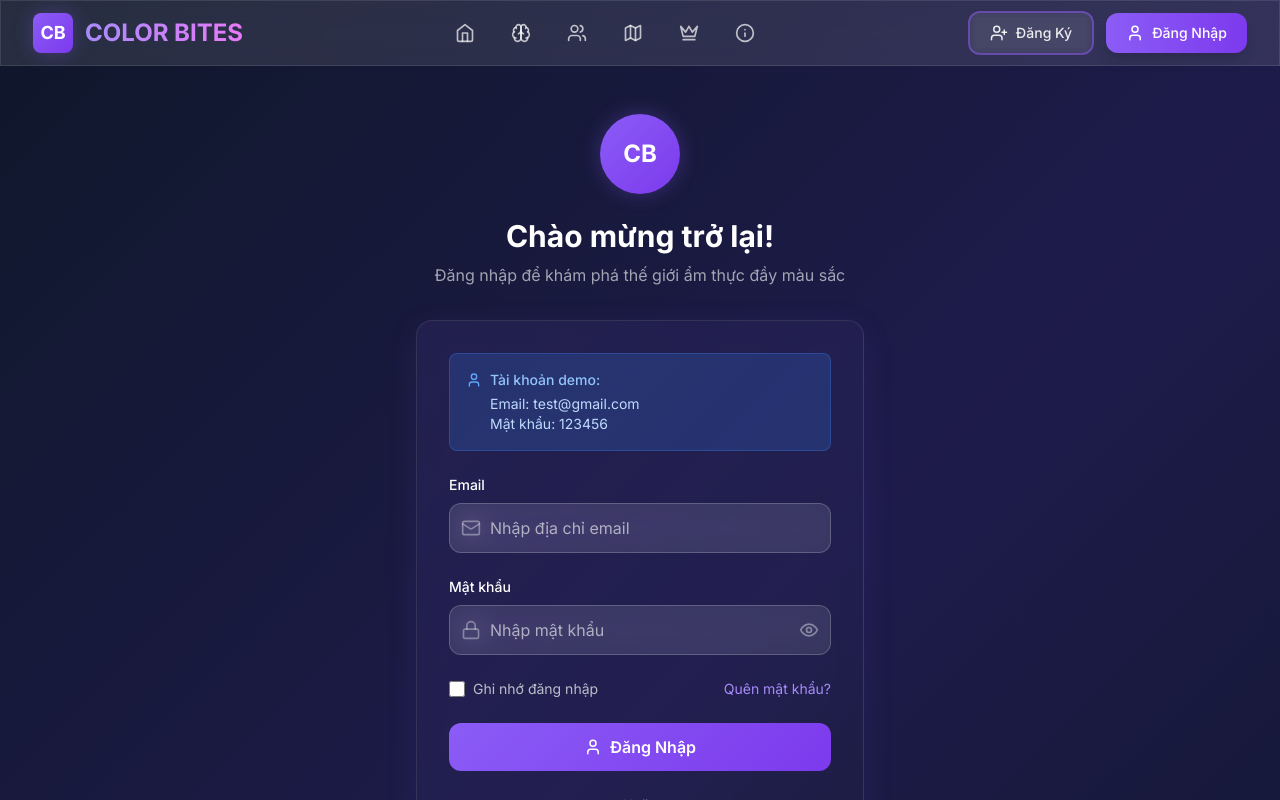
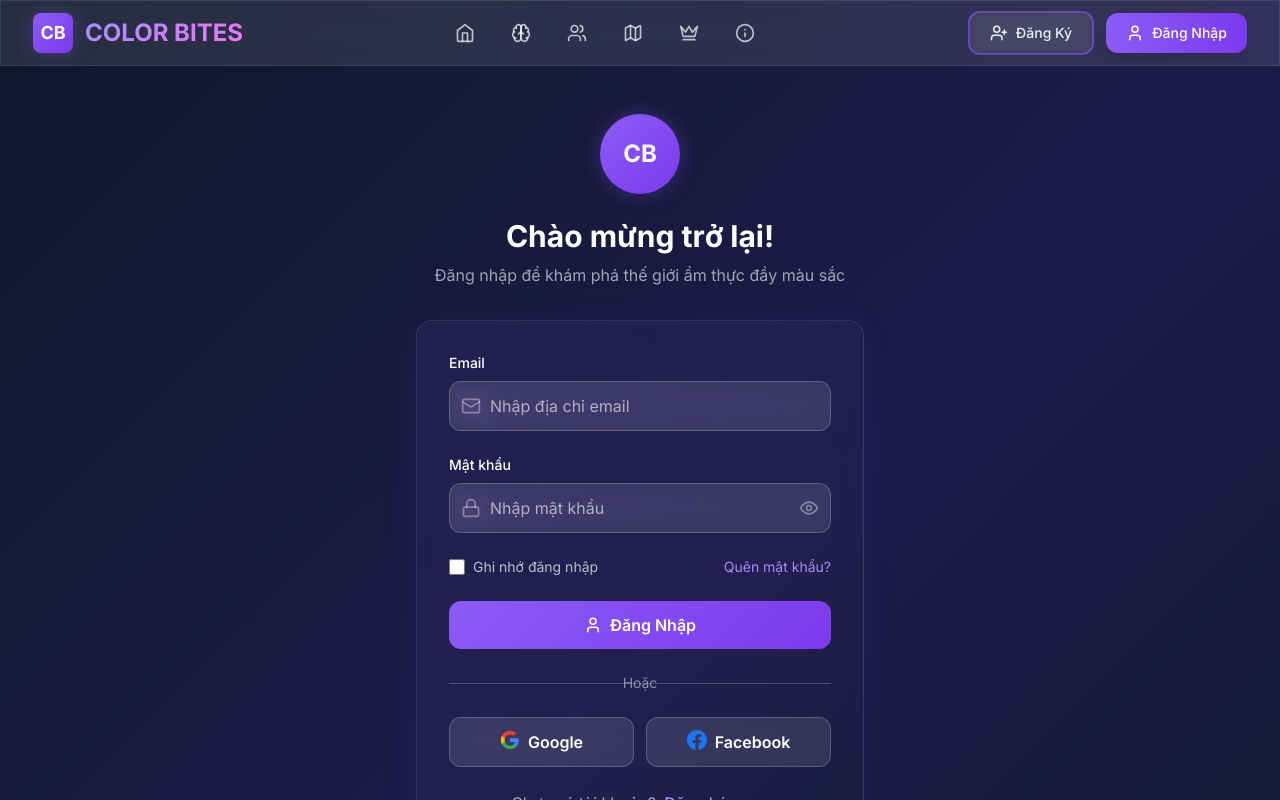
Before and after one commit to nam-techie/taranify_color, a React (Vite) app in the folder project/: page /auth in a window 1280 px wide. Shown: the top 800 px of the page. Built offline with nearby package versions, Linux system fonts and the light colour scheme.

Commit message:
Fix: fix UI Login

```diff
--- a/project/src/pages/AuthPage.tsx
+++ b/project/src/pages/AuthPage.tsx
@@ -293,20 +293,6 @@ const AuthPage: React.FC = () => {
         </div>
 
         <div className="glass-card rounded-2xl p-8">
-          {/* Demo Account Info - Only show for login */}
-          {isLogin && (
-            <div className="mb-6 p-4 bg-blue-500/20 border border-blue-500/30 rounded-lg">
-              <div className="flex items-start space-x-2">
-                <User size={16} className="text-blue-400 mt-0.5" />
-                <div className="text-sm">
-                  <div className="text-blue-300 font-medium mb-1">Tài khoản demo:</div>
-                  <div className="text-blue-200">Email: test@gmail.com</div>
-                  <div className="text-blue-200">Mật khẩu: 123456</div>
-                </div>
-              </div>
-            </div>
-          )}
-
           {error && (
             <div className="mb-6 p-4 bg-red-500/20 border border-red-500/30 rounded-lg">
               <div className="flex items-center space-x-2">
```
